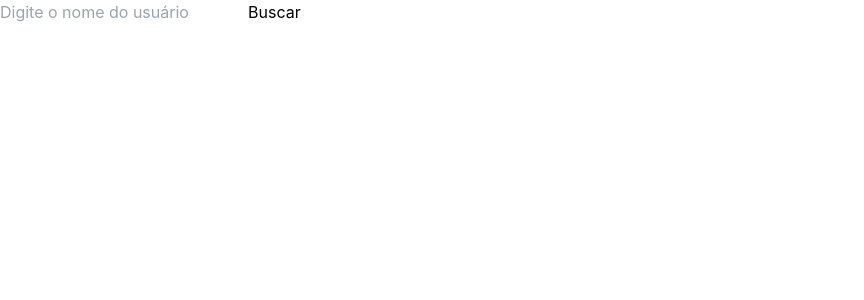
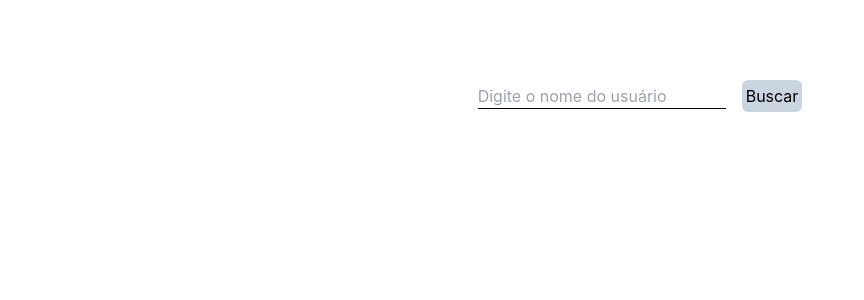
Before and after one commit to gabrigomez/github-repo-filter, a React (Create React App) app: page / in a window 1280 px wide. Shown: the top 300 px of the page, without its empty margins (0-864 px from the left). Built offline with nearby package versions, Linux system fonts and the light colour scheme.

Commit message:
feat: add basic styles

```diff
--- a/src/App.tsx
+++ b/src/App.tsx
@@ -30,17 +30,19 @@ function App() {
   }
 
   return (
-    <div className="App">
+    <div className="App flex flex-col items-center mt-20">
       <div>
+        <div className='mb-4'>
           <form onSubmit={handleSubmit}>
             <input
-            name='user'
+              name='search-user'
+              className='border-b border-black'
               type="text"
               placeholder='Digite o nome do usuário'
               value={user}
               onChange={e => setUser(e.target.value)}
             />
-          <button>
+            <button className='ml-4 p-1 bg-slate-300 rounded-md'>
               Buscar
             </button>
           </form>
@@ -48,9 +50,10 @@ function App() {
         {repos.length > 0 ? (
           <div>
             <input
-            name='search'
+              name='search-repo'
+              className='border-b border-black mb-4'
               type="text"
-            placeholder='Busque o repositório'
+              placeholder='Filtre o repositório'
               onChange={e => setSearch(e.target.value)}
               value={search}
               />
@@ -90,6 +93,7 @@ function App() {
           </div>
         )}
       </div>
+    </div>
   );
 }
 
```
Also changed, not shown: src/App.css (+0 -26 lines). Lines whose indentation alone changed are shown as unchanged.
